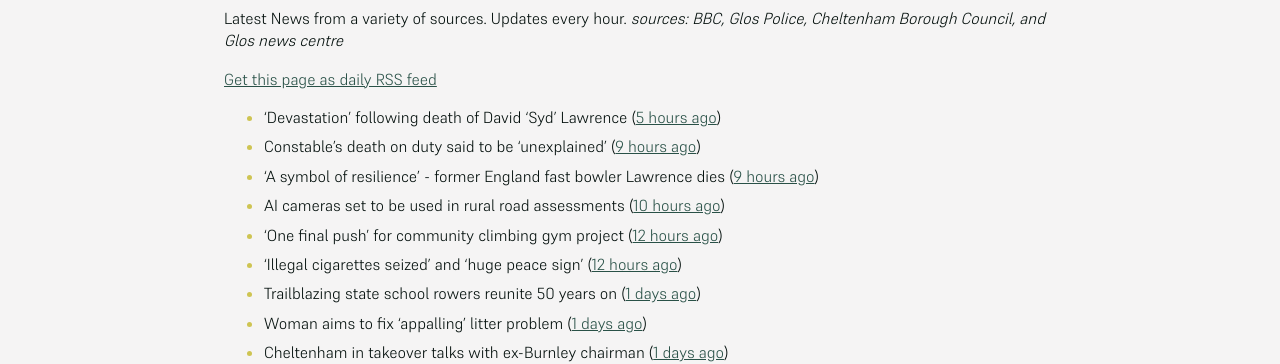
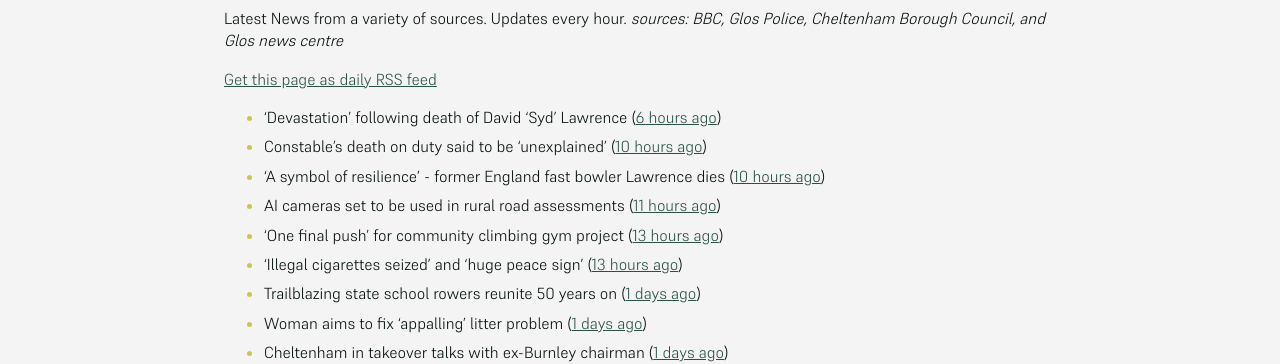
Before and after one commit to mat-0/cheltenham-open-data, a Jekyll site: the page built from _pages/news.md, in a window 1280 px wide. Shown: the part 266-630 px from the top of the page. Built offline with Jekyll 4.4.1, drawn with Linux system fonts in a browser that asks for light colours.

Commit message:
Updated 2025-06-22 19:58:02

```diff
--- a/_pages/news.md
+++ b/_pages/news.md
@@ -12,12 +12,12 @@ _sources: BBC, Glos Police, Cheltenham Borough Council, and Glos news centre_
 [Get this page as daily RSS feed](/daily.rss)
 
 <!-- news_marker starts -->
-- 'Devastation' following death of David 'Syd' Lawrence ([5 hours ago](https://www.bbc.com/news/articles/cvg9r0j5g08o))
-- Constable's death on duty said to be 'unexplained' ([9 hours ago](https://www.bbc.com/news/articles/c39z0d12k88o))
-- 'A symbol of resilience' - former England fast bowler Lawrence dies ([9 hours ago](https://www.bbc.com/sport/cricket/articles/c07d973k0zzo))
-- AI cameras set to be used in rural road assessments ([10 hours ago](https://www.bbc.com/news/articles/c62g921l14jo))
-- 'One final push' for community climbing gym project ([12 hours ago](https://www.bbc.com/news/articles/cx2v55q5kpeo))
-- 'Illegal cigarettes seized' and 'huge peace sign' ([12 hours ago](https://www.bbc.com/news/articles/cy9x4grl3zno))
+- 'Devastation' following death of David 'Syd' Lawrence ([6 hours ago](https://www.bbc.com/news/articles/cvg9r0j5g08o))
+- Constable's death on duty said to be 'unexplained' ([10 hours ago](https://www.bbc.com/news/articles/c39z0d12k88o))
+- 'A symbol of resilience' - former England fast bowler Lawrence dies ([10 hours ago](https://www.bbc.com/sport/cricket/articles/c07d973k0zzo))
+- AI cameras set to be used in rural road assessments ([11 hours ago](https://www.bbc.com/news/articles/c62g921l14jo))
+- 'One final push' for community climbing gym project ([13 hours ago](https://www.bbc.com/news/articles/cx2v55q5kpeo))
+- 'Illegal cigarettes seized' and 'huge peace sign' ([13 hours ago](https://www.bbc.com/news/articles/cy9x4grl3zno))
 - Trailblazing state school rowers reunite 50 years on ([1 days ago](https://www.bbc.com/news/articles/ce9xgerg0n5o))
 - Woman aims to fix 'appalling' litter problem ([1 days ago](https://www.bbc.com/news/articles/cqjq05rv191o))
 - Cheltenham in takeover talks with ex-Burnley chairman ([1 days ago](https://www.bbc.com/sport/football/articles/ckg3v5135meo))
```
Also changed, not shown: _data/flood.json (+4 -4 lines), index.md (+5 -5 lines).
